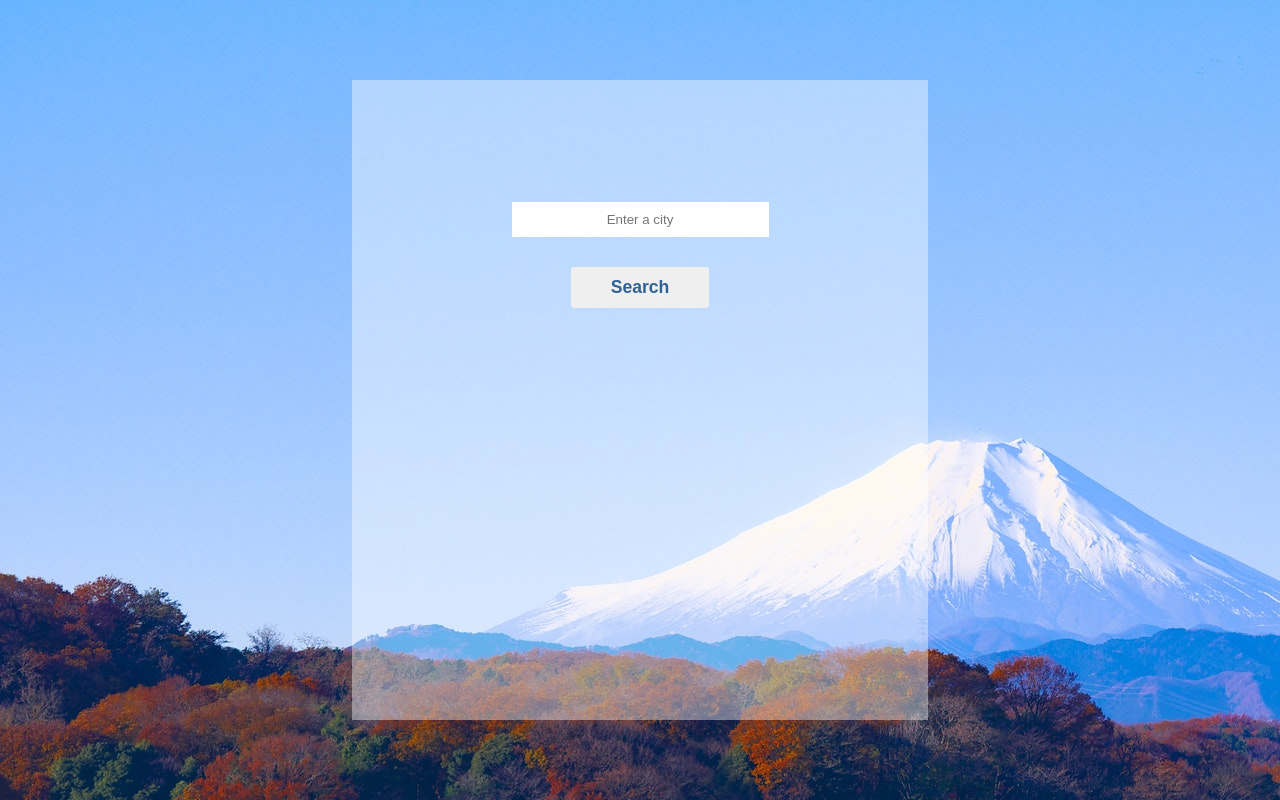
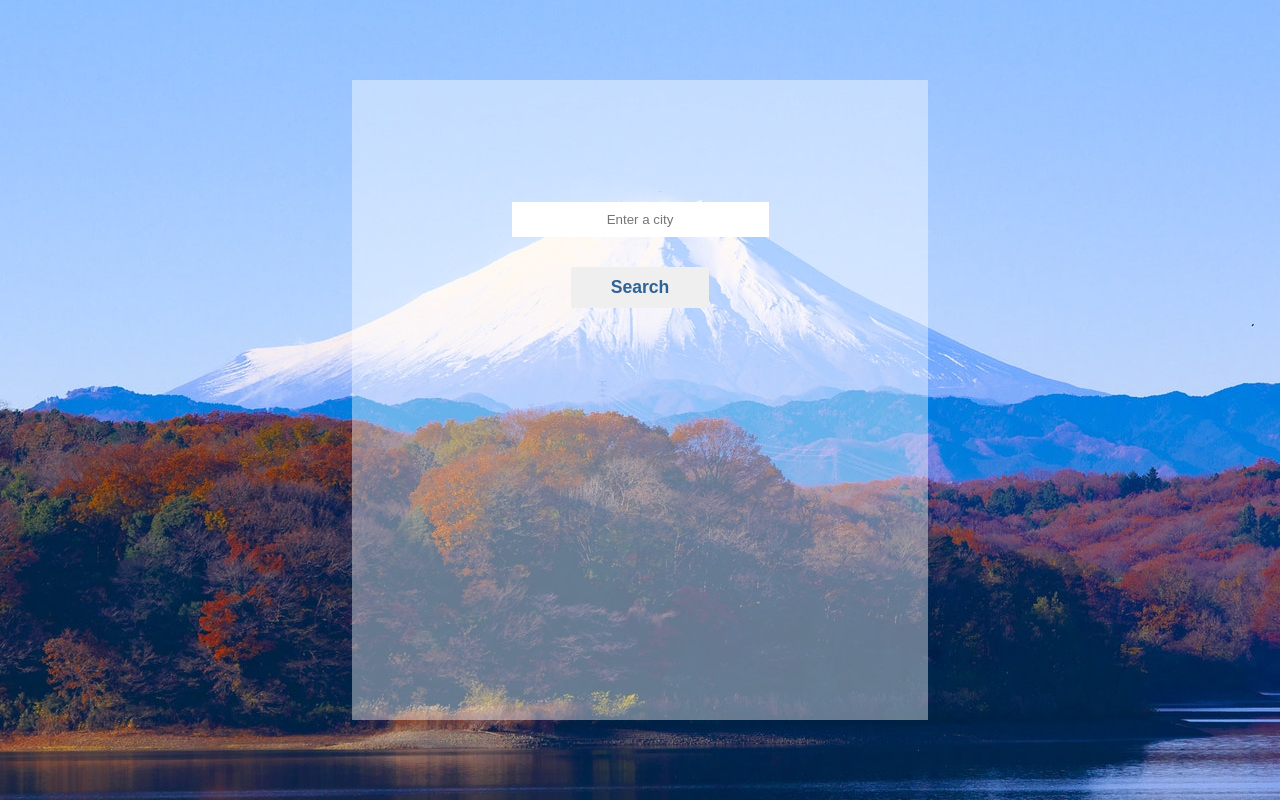
Before and after one commit to Vellyus/jarvis, a plain HTML site: page index.html in a window 1280 px wide. Drawn offline with Linux system fonts and the light colour scheme.

Commit message:
edited background style

```diff
--- a/weather.css
+++ b/weather.css
@@ -11,6 +11,8 @@ body {
     /* background-image: url("backgroundImage.jpg"); */
     /* background: linear-gradient(rgb(47, 150, 163), rgb(48, 62, 143)); */
     background: url("img/clear_sky.jpg");
+    background-position: center;
+    background-repeat: no-repeat;
     /* background-size: cover; */
     /* background-position: center; */
 }
@@ -23,7 +25,7 @@ body {
     align-items: center;
     background-color: transparent;
     position: relative;
-    background-position: center;
+    background-position: top;
     background-size: cover;
     background-repeat: no-repeat;
     min-height: 100vh;
```
